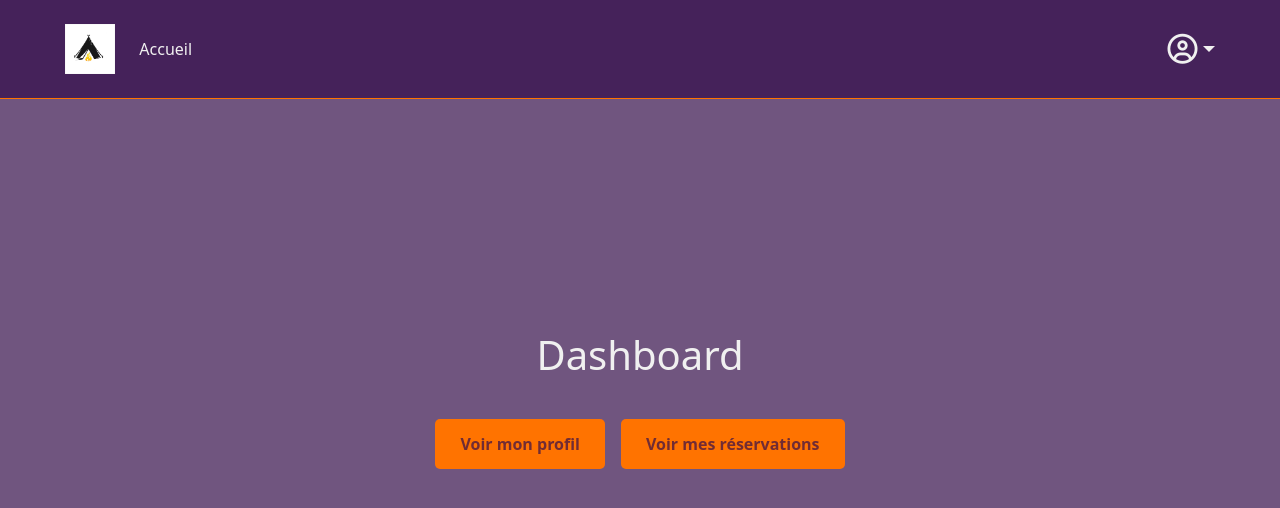
After one commit to ClaRa-git/tp-camping, a Symfony app: template www/templates/client/dashboard.html.twig in a window 1280 px wide. The commit adds this page. Shown: the top 508 px of the page. Run offline with Twig, Linux system fonts and the light colour scheme; the template is opened without the code that fills it, so the values that code supplies are empty; style sheets or scripts are compiled from the project's sources; some libraries are stand-ins or nearby versions.

Commit message:
Ajout d'un controller ClientController

```diff
--- a/www/templates/admin/dashboard.html.twig
+++ b/www/templates/admin/dashboard.html.twig
@@ -10,6 +10,8 @@
         <a href="{{path('app_type_index')}}" class="btn btn-edit">Voir les types d'hébergements</a>
         <a href="{{path('app_user_index')}}" class="btn btn-edit">Voir les utilisateurs</a>
         <a href="#" class="btn btn-edit">Voir les réservations</a>
+    </div>
+    <div class="action-buttons">
         <a href="{{path('app_season_index')}}" class="btn btn-edit">Voir les saisons</a>
         <a href="{{path('app_price_index')}}" class="btn btn-edit">Voir les prix par saison</a>
         <a href="{{path('app_equipment_index')}}" class="btn btn-edit">Voir les équipements</a>
--- /dev/null
+++ b/www/templates/client/dashboard.html.twig
@@ -0,0 +1,12 @@
+{% extends "base.html.twig" %}
+
+{% block title %}Dashboard{% endblock %}
+
+{% block body %}
+    <h1>Dashboard</h1>
+
+    <div class="action-buttons">
+        <a href="{{path('app_user_show', {'id': app.user.id})}}" class="btn btn-edit">Voir mon profil</a>
+        <a href="#" class="btn btn-edit">Voir mes réservations</a>
+    </div>
+{% endblock %}
--- a/www/templates/components/_nav.html.twig
+++ b/www/templates/components/_nav.html.twig
@@ -29,7 +29,7 @@
 					{% if is_granted('ROLE_ADMIN') %}
 						<a class="dropdown-item" href="{{path('app_admin_dashboard')}}">Dashboard</a>
 					{% else %}
-						<a class="dropdown-item" href="{{ path('app_user_edit', {'id': app.user.id}) }}">Mon compte</a>
+						<a class="dropdown-item" href="{{ path('app_client_dashboard') }}">Mon compte</a>
 					{% endif %}
 
 					<a class="dropdown-item" href="{{path('app_logout')}}">Déconnexion</a>
--- a/www/templates/components/_type_card.html.twig
+++ b/www/templates/components/_type_card.html.twig
@@ -4,6 +4,11 @@
 		<h2 class="camping-title">{{type.label|slice(0,40)}}</h2>
 		<div class="camping-info-container">
 			<a href="#" class="btn btn-detail">Voir détail</a>
+
+			{# Si l'utilisateur est connecté #}
+			{% if app.user and not is_granted('ROLE_ADMIN') %}
+				<a href="#" class="btn btn-detail">Réserver</a>
+			{% endif %}
 		</div>
 	</div>
 </div>
```
Also changed, not shown: www/src/Controller/ClientController.php (added, +22 -0 lines), www/src/Controller/UserController.php (+5 -5 lines), 1 other file.
